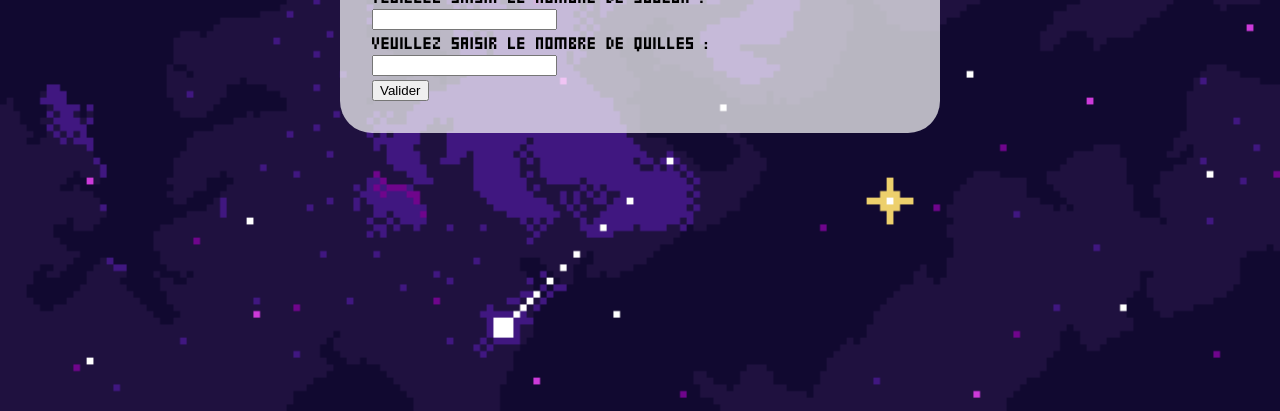
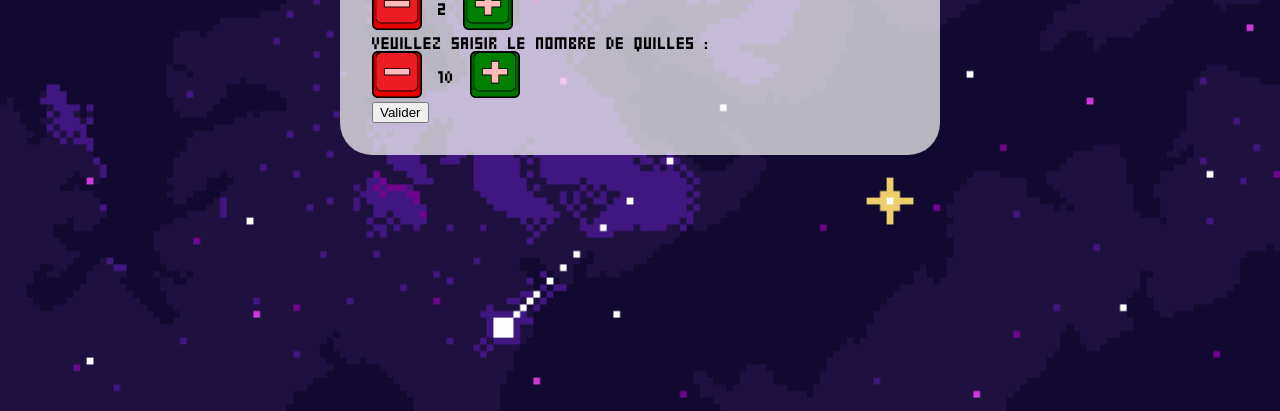
Before and after one commit to Bowls-Ltd/BowlingApp, a website built with webpack: page src/index.html in a window 1280 px wide. Shown: the part 389-800 px from the top of the page. Built offline with nearby package versions, Linux system fonts and the light colour scheme.

Commit message:
ConfigFormView: Image button to select the number of players/pins

```diff
--- a/src/ConfigFormView.ts
+++ b/src/ConfigFormView.ts
@@ -3,16 +3,28 @@ import {title} from "./Title"
 class ConfigFormView {
     private title: HTMLElement
     private configDiv: HTMLElement
+
+    private playerDiv: HTMLElement
     private nbPlayersTitle: HTMLElement
-    private inputNbPlayers: HTMLInputElement
+    private imgPlayerPlusUp: HTMLImageElement
+    private imgPlayerPlusDown: HTMLImageElement
+    private inputNbPlayers: HTMLElement
+    private imgPlayerMinusUp: HTMLImageElement
+    private imgPlayerMinusDown: HTMLImageElement
+
+    private pinDiv: HTMLElement
     private nbPinsTitle: HTMLElement
-    private inputNbPins: HTMLInputElement
+    private imgPinPlusUp: HTMLImageElement
+    private imgPinPlusDown: HTMLImageElement
+    private inputNbPins: HTMLElement
+    private imgPinMinusUp: HTMLImageElement
+    private imgPinMinusDown: HTMLImageElement
+
     private buttonValidate: HTMLElement
     private p: HTMLElement
     private errorBox: HTMLElement
 
     constructor(rootElement : HTMLElement) {
-
         this.configDiv = document.createElement('div')
         this.configDiv.classList.add("pretty-container");
         this.configDiv.classList.add("config-form-view-div");
@@ -28,16 +40,80 @@ class ConfigFormView {
         this.nbPlayersTitle.innerHTML = "Veuillez saisir le nombre de joueur :"
         this.nbPlayersTitle.id = "nb-players-title"
 
-        this.inputNbPlayers = document.createElement('input')
+        this.playerDiv = document.createElement('div')
+        this.playerDiv.id = 'player-div'
+        this.playerDiv.classList.add('config-form-div')
+
+        this.imgPlayerMinusUp = document.createElement('img')
+        this.imgPlayerMinusUp.classList.add('config-form-img-minus');
+        this.imgPlayerMinusUp.classList.add('button-up');
+        this.imgPlayerMinusUp.src = './images/button_minus_up.png'
+
+        this.imgPlayerMinusDown = document.createElement('img')
+        this.imgPlayerMinusDown.classList.add('config-form-img-minus');
+        this.imgPlayerMinusDown.classList.add('button-down');
+        this.imgPlayerMinusDown.src = './images/button_minus_down.png'
+
+        this.inputNbPlayers = document.createElement('div')
         this.inputNbPlayers.id = "nb-players-input"
+        this.inputNbPlayers.classList.add('config-form-number')
+        this.inputNbPlayers.innerHTML = '2'
+
+        this.imgPlayerPlusUp = document.createElement('img')
+        this.imgPlayerPlusUp.classList.add('config-form-img-plus');
+        this.imgPlayerPlusUp.classList.add('button-up');
+        this.imgPlayerPlusUp.src = './images/button_plus_up.png'
+
+        this.imgPlayerPlusDown = document.createElement('img')
+        this.imgPlayerPlusDown.classList.add('config-form-img-plus');
+        this.imgPlayerPlusDown.classList.add('button-down');
+        this.imgPlayerPlusDown.src = './images/button_plus_down.png'
+
+        this.playerDiv.appendChild(this.imgPlayerMinusUp)
+        this.playerDiv.appendChild(this.imgPlayerMinusDown)
+        this.playerDiv.appendChild(this.inputNbPlayers)
+        this.playerDiv.appendChild(this.imgPlayerPlusUp)
+        this.playerDiv.appendChild(this.imgPlayerPlusDown)
+
+        this.pinDiv = document.createElement('div')
+        this.pinDiv.classList.add('config-form-div');
+        this.pinDiv.id = 'pin-div'
 
         this.nbPinsTitle = document.createElement('div')
-        this.nbPinsTitle.classList.add("config-form-view-title");
-        this.nbPinsTitle.innerHTML = "Veuillez saisir le nombre de quilles :"
-        this.nbPinsTitle.id = "nb-pins-title"
+        this.nbPinsTitle.classList.add('config-form-view-title');
+        this.nbPinsTitle.innerHTML = 'Veuillez saisir le nombre de quilles :'
+        this.nbPinsTitle.id = 'nb-pins-title'
 
-        this.inputNbPins = document.createElement('input')
+        this.imgPinMinusUp = document.createElement('img')
+        this.imgPinMinusUp.classList.add('config-form-img-minus');
+        this.imgPinMinusUp.classList.add('button-up');
+        this.imgPinMinusUp.src = './images/button_minus_up.png'
+
+        this.imgPinMinusDown = document.createElement('img')
+        this.imgPinMinusDown.classList.add('config-form-img-minus');
+        this.imgPinMinusDown.classList.add('button-down');
+        this.imgPinMinusDown.src = './images/button_minus_down.png'
+
+        this.inputNbPins = document.createElement('div')
         this.inputNbPins.id = "nb-pins-input"
+        this.inputNbPins.classList.add('config-form-number')
+        this.inputNbPins.innerHTML = '10'
+
+        this.imgPinPlusUp = document.createElement('img')
+        this.imgPinPlusUp.classList.add('config-form-img-plus');
+        this.imgPinPlusUp.classList.add('button-up');
+        this.imgPinPlusUp.src = './images/button_plus_up.png'
+
+        this.imgPinPlusDown = document.createElement('img')
+        this.imgPinPlusDown.classList.add('config-form-img-plus');
+        this.imgPinPlusDown.classList.add('button-down');
+        this.imgPinPlusDown.src = './images/button_plus_down.png'
+
+        this.pinDiv.appendChild(this.imgPinMinusUp)
+        this.pinDiv.appendChild(this.imgPinMinusDown)
+        this.pinDiv.appendChild(this.inputNbPins)
+        this.pinDiv.appendChild(this.imgPinPlusUp)
+        this.pinDiv.appendChild(this.imgPinPlusDown)
 
         this.p = document.createElement('div')
         this.buttonValidate = document.createElement('button')
@@ -45,17 +121,17 @@ class ConfigFormView {
         this.buttonValidate.innerHTML = "Valider"
 
         this.errorBox = document.createElement('div')
-        this.errorBox.id = "config-error-box"
-        this.errorBox.style.background = "red"
-        this.errorBox.style.color = "white"
-        this.errorBox.style.visibility = "hidden"
+        this.errorBox.id = 'config-error-box'
+        this.errorBox.style.background = 'red'
+        this.errorBox.style.color = 'white'
+        this.errorBox.style.visibility = 'hidden'
 
         this.p.appendChild(this.buttonValidate)
         this.configDiv.appendChild(this.title)
         this.configDiv.appendChild(this.nbPlayersTitle)
-        this.configDiv.appendChild(this.inputNbPlayers)
+        this.configDiv.appendChild(this.playerDiv)
         this.configDiv.appendChild(this.nbPinsTitle)
-        this.configDiv.appendChild(this.inputNbPins)
+        this.configDiv.appendChild(this.pinDiv)
         this.configDiv.appendChild(this.p)
         this.configDiv.appendChild(this.errorBox)
         rootElement.appendChild(this.configDiv)
@@ -67,7 +143,8 @@ class ConfigFormView {
 
     public attachGameCreationCallback(callback: GameCreationCallback) : void {
         this.buttonValidate.addEventListener("click", () => {
-            callback(this, parseInt(this.inputNbPlayers.value), parseInt(this.inputNbPins.value))
+            callback(this, parseInt(this.inputNbPlayers.innerHTML),
+                     parseInt(this.inputNbPins.innerHTML))
         })
     }
 
--- a/src/style.css
+++ b/src/style.css
@@ -52,6 +52,22 @@ body {
     font-size: var(--size3);
 }
 
+.button-up {
+    display: inherit;
+}
+
+.button-down{
+    display: none;
+}
+
+.button-up:active {
+    display: none;
+}
+
+.button-up:active + .button-down {
+    display: inherit;
+}
+
 /* CONFIG FORM VIEW */
 
 .config-form-view-div {
@@ -59,6 +75,26 @@ body {
 
 .config-form-view-title {
 }
+
+.config-form-div {
+    display: flex;
+    flex-direction: row;
+    align-items: center;
+}
+
+.config-form-number {
+    margin-left: var(--size1);
+    margin-right: var(--size1);
+}
+
+.config-form-img-minus {
+    width: 50px;
+}
+
+.config-form-img-plus {
+    width: 50px;
+}
+
 
 /* GAME VIEW */
 
@@ -87,3 +123,8 @@ body {
 .player-view-scores {
     width: 100%;
 }
+
+.configplayer-div {
+    display: flex;
+    flex-direction: row;
+}
```
Also changed, not shown: test/ConfigFormView.spec.ts (+14 -20 lines).
